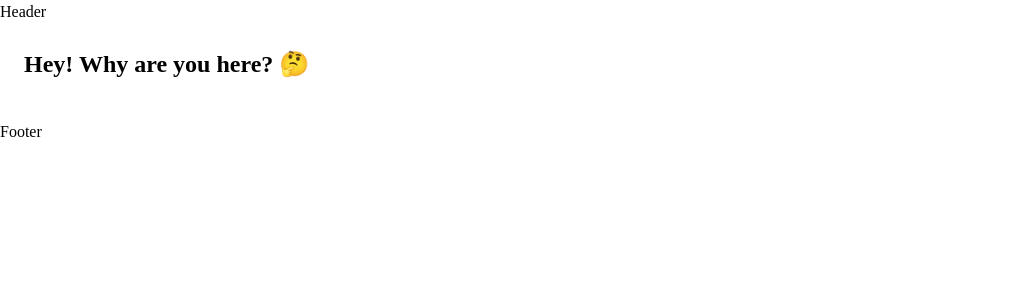
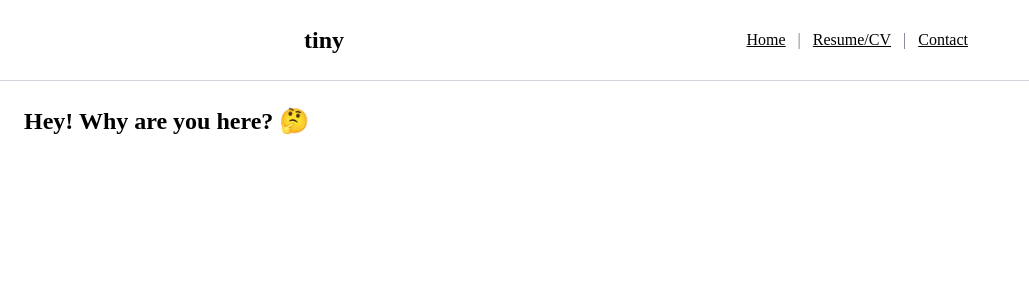
Before and after one commit to ariesaviles/tiny, a Nuxt app: page / in a window 1280 px wide. Shown: the top 300 px of the page, without its empty margins (0-1029 px from the left). Built offline with nearby package versions, Linux system fonts and the light colour scheme.

Commit message:
component fun

```diff
--- a/app.vue
+++ b/app.vue
@@ -1,7 +1,5 @@
 <template>
-  <div class="">
-    <header>Header</header>
-    <main class=""><NuxtPage /></main>
-    <footer>Footer</footer>
-  </div>
+  <NuxtLayout>
+    <NuxtPage />
+  </NuxtLayout>
 </template>
--- /dev/null
+++ b/components/Header.vue
@@ -0,0 +1,16 @@
+<template>
+  <header class="border-b border-gray-300 bg-white font-serif px-4">
+    <div class="flex items-center justify-between max-w-2xl mx-auto py-6">
+      <div class="flex-1">
+        <span class="text-2xl font-bold">tiny</span>
+      </div>
+      <nav class="flex-1 text-right">
+        <a href="/" class="underline mx-2">Home</a>
+        <span class="text-gray-500 mx-1">|</span>
+        <a href="/" class="underline mx-2">Resume/CV</a>
+        <span class="text-gray-500 mx-1">|</span>
+        <a href="/" class="underline mx-2">Contact</a>
+      </nav>
+    </div>
+  </header>
+</template>
--- /dev/null
+++ b/layouts/default.vue
@@ -0,0 +1,10 @@
+<template>
+  <div>
+    <Header />
+    <NuxtPage />
+  </div>
+</template>
+
+<script setup lang="ts">
+import Header from '~/components/Header.vue'
+</script>
```
